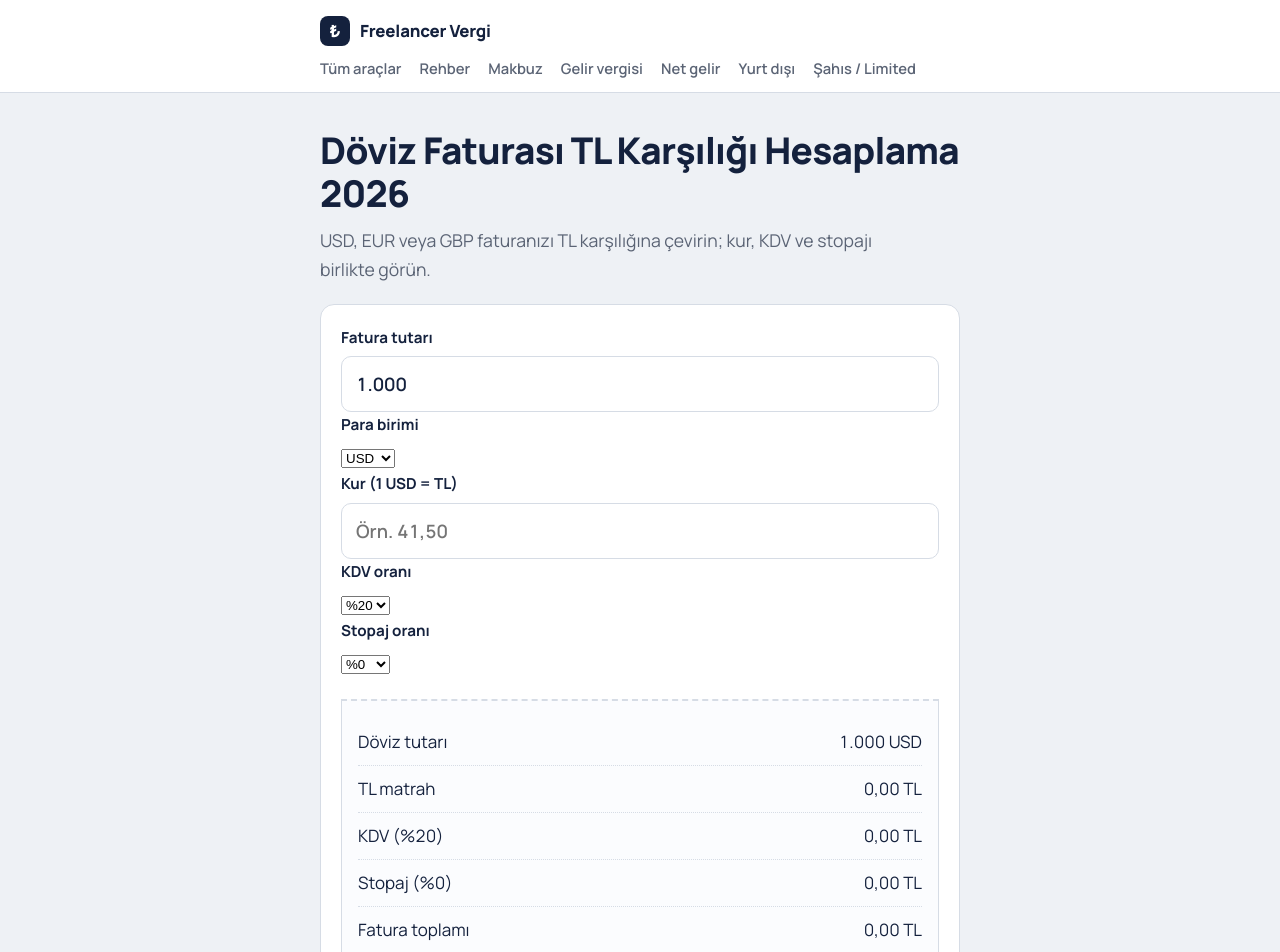
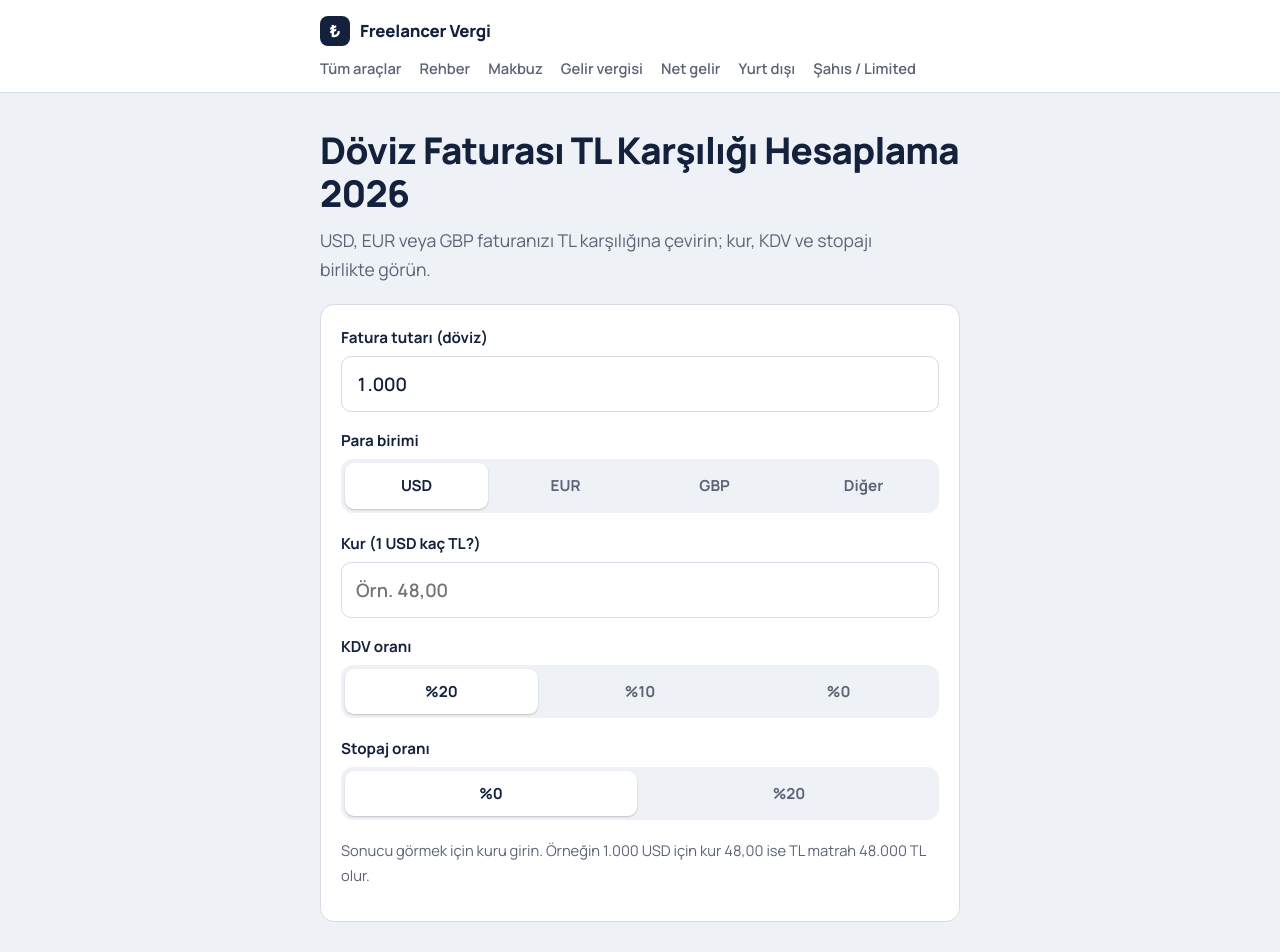
Before and after one commit to yavuzscvk-source/freelancer-vergi, a Next.js app: page /doviz-fatura-tl-karsiligi in a window 1280 px wide. Shown: the top 952 px of the page. Built offline with nearby package versions, Linux system fonts and the light colour scheme.

Commit message:
Update Hesaplayici.js

```diff
--- a/app/doviz-fatura-tl-karsiligi/Hesaplayici.js
+++ b/app/doviz-fatura-tl-karsiligi/Hesaplayici.js
@@ -1,132 +1,109 @@
 "use client";
 
 import { useState } from "react";
-import { sayiyaCevir, tl, oranYazi } from "../../lib/format";
+import { VERGI } from "../../lib/vergi";
+import { sayiyaCevir, tl, eksi, oranYazi } from "../../lib/format";
+
+const PARA_BIRIMLERI = [
+  { kod: "USD", ad: "USD" },
+  { kod: "EUR", ad: "EUR" },
+  { kod: "GBP", ad: "GBP" },
+  { kod: "DIGER", ad: "Diğer" },
+];
+const KDV_ORANLARI = [20, 10, 0];
+const STOPAJ_ORANLARI = [0, Math.round(VERGI.serbestMeslekStopaji * 100)];
 
 export default function Hesaplayici() {
   const [tutar, setTutar] = useState("1.000");
-  const [paraBirimi, setParaBirimi] = useState("USD");
+  const [para, setPara] = useState("USD");
   const [kur, setKur] = useState("");
-  const [kdv, setKdv] = useState("0.20");
-  const [stopaj, setStopaj] = useState("0");
+  const [kdvOrani, setKdvOrani] = useState(20);
+  const [stopajOrani, setStopajOrani] = useState(0);
 
-  const yabanciTutar = sayiyaCevir(tutar);
+  const doviz = sayiyaCevir(tutar);
   const kurDegeri = sayiyaCevir(kur);
+  const hazir = doviz > 0 && kurDegeri > 0;
 
-  const matrah = yabanciTutar * kurDegeri;
-  const kdvTutar = matrah * Number(kdv);
-  const stopajTutar = matrah * Number(stopaj);
-  const toplam = matrah + kdvTutar;
-  const net = toplam - stopajTutar;
+  const matrah = doviz * kurDegeri;
+  const kdv = matrah * (kdvOrani / 100);
+  const toplam = matrah + kdv;
+  const stopaj = matrah * (stopajOrani / 100);
+  const net = toplam - stopaj;
+
+  const birim = para === "DIGER" ? "birim" : para;
+  const dovizYazi = doviz.toLocaleString("tr-TR") + (para === "DIGER" ? "" : " " + para);
 
   return (
     <div className="card">
-      <label htmlFor="doviz-tutar">Fatura tutarı</label>
-      <input
-        id="doviz-tutar"
-        type="text"
-        inputMode="decimal"
-        value={tutar}
-        onChange={(e) => setTutar(e.target.value)}
-      />
+      <label htmlFor="doviz-tutar">Fatura tutarı (döviz)</label>
+      <input id="doviz-tutar" type="text" inputMode="decimal" value={tutar} onChange={(e) => setTutar(e.target.value)} />
 
-      <label htmlFor="para-birimi">Para birimi</label>
-      <select
-        id="para-birimi"
-        value={paraBirimi}
-        onChange={(e) => setParaBirimi(e.target.value)}
-      >
-        <option value="USD">USD</option>
-        <option value="EUR">EUR</option>
-        <option value="GBP">GBP</option>
-        <option value="DIGER">Diğer</option>
-      </select>
-
-      <label htmlFor="kur">
-        Kur (1 {paraBirimi === "DIGER" ? "birim" : paraBirimi} = TL)
-      </label>
-      <input
-        id="kur"
-        type="text"
-        inputMode="decimal"
-        placeholder="Örn. 41,50"
-        value={kur}
-        onChange={(e) => setKur(e.target.value)}
-      />
-
-      <label htmlFor="doviz-kdv">KDV oranı</label>
-      <select
-        id="doviz-kdv"
-        value={kdv}
-        onChange={(e) => setKdv(e.target.value)}
-      >
-        <option value="0">%0</option>
-        <option value="0.10">%10</option>
-        <option value="0.20">%20</option>
-      </select>
-
-      <label htmlFor="doviz-stopaj">Stopaj oranı</label>
-      <select
-        id="doviz-stopaj"
-        value={stopaj}
-        onChange={(e) => setStopaj(e.target.value)}
-      >
-        <option value="0">%0</option>
-        <option value="0.20">%20</option>
-      </select>
-
-      <div className="results">
-        <div className="row">
-          <span>Döviz tutarı</span>
-          <span>
-            {yabanciTutar.toLocaleString("tr-TR")}{" "}
-            {paraBirimi === "DIGER" ? "" : paraBirimi}
-          </span>
+      <div style={{ marginTop: 16 }}>
+        <label>Para birimi</label>
+        <div className="toggle">
+          {PARA_BIRIMLERI.map((p) => (
+            <button key={p.kod} type="button" className={para === p.kod ? "active" : ""} onClick={() => setPara(p.kod)}>
+              {p.ad}
+            </button>
+          ))}
+        </div>
       </div>
 
-        <div className="row">
-          <span>TL matrah</span>
-          <span>{tl(matrah)}</span>
+      <div style={{ marginTop: 16 }}>
+        <label htmlFor="doviz-kur">Kur (1 {birim} kaç TL?)</label>
+        <input id="doviz-kur" type="text" inputMode="decimal" placeholder="Örn. 48,00" value={kur} onChange={(e) => setKur(e.target.value)} />
       </div>
 
-        <div className="row">
-          <span>KDV ({oranYazi(Number(kdv))})</span>
-          <span>{tl(kdvTutar)}</span>
+      <div style={{ marginTop: 16 }}>
+        <label>KDV oranı</label>
+        <div className="toggle">
+          {KDV_ORANLARI.map((o) => (
+            <button key={o} type="button" className={kdvOrani === o ? "active" : ""} onClick={() => setKdvOrani(o)}>
+              %{o}
+            </button>
+          ))}
+        </div>
       </div>
 
-        <div className="row">
-          <span>Stopaj ({oranYazi(Number(stopaj))})</span>
-          <span>{tl(stopajTutar)}</span>
+      <div>
+        <label>Stopaj oranı</label>
+        <div className="toggle">
+          {STOPAJ_ORANLARI.map((o) => (
+            <button key={o} type="button" className={stopajOrani === o ? "active" : ""} onClick={() => setStopajOrani(o)}>
+              %{o}
+            </button>
+          ))}
+        </div>
       </div>
 
-        <div className="row">
-          <span>Fatura toplamı</span>
-          <span>{tl(toplam)}</span>
-        </div>
-
-        <div className="row total">
-          <span>Stopaj sonrası net</span>
-          <span>{tl(net)}</span>
-        </div>
+      {hazir ? (
+        <>
+          <div className="results">
+            <div className="row"><span>Döviz tutarı</span><span>{dovizYazi}</span></div>
+            <div className="row"><span>Kur</span><span>{kurDegeri.toLocaleString("tr-TR", { maximumFractionDigits: 4 })} TL</span></div>
+            <div className="row"><span>TL matrah</span><span>{tl(matrah)}</span></div>
+            <div className="row"><span>KDV ({oranYazi(kdvOrani / 100)})</span><span>{tl(kdv)}</span></div>
+            <div className="row"><span>Fatura toplamı</span><span>{tl(toplam)}</span></div>
+            <div className="row"><span>Stopaj ({oranYazi(stopajOrani / 100)})</span><span>{eksi(stopaj)}</span></div>
+            <div className="row total"><span>Stopaj sonrası net</span><span>{tl(net)}</span></div>
           </div>
 
           <details className="nasil">
             <summary>Bu sonuç nasıl çıktı?</summary>
-
             <ol>
-          <li>
-            TL matrahı = döviz tutarı × kur = <b>{tl(matrah)}</b>
-          </li>
-          <li>
-            KDV = TL matrah × {oranYazi(Number(kdv))} ={" "}
-            <b>{tl(kdvTutar)}</b>
-          </li>
-          <li>
-            Stopaj = TL matrah × {oranYazi(Number(stopaj))} ={" "}
-            <b>{tl(stopajTutar)}</b>
-          </li>
+              <li>TL matrah = döviz tutarı × kur: {dovizYazi} × {kurDegeri.toLocaleString("tr-TR", { maximumFractionDigits: 4 })} = <b>{tl(matrah)}</b></li>
+              <li>KDV = TL matrah × {oranYazi(kdvOrani / 100)}: <b>{tl(kdv)}</b></li>
+              <li>Fatura toplamı = matrah + KDV: {tl(matrah)} + {tl(kdv)} = <b>{tl(toplam)}</b></li>
+              <li>Stopaj = TL matrah × {oranYazi(stopajOrani / 100)}: <b>{tl(stopaj)}</b></li>
+              <li>Net = fatura toplamı − stopaj: {tl(toplam)} − {tl(stopaj)} = <b>{tl(net)}</b></li>
             </ol>
           </details>
+        </>
+      ) : (
+        <p className="muted" style={{ marginTop: 16 }}>
+          Sonucu görmek için kuru girin. Örneğin 1.000 USD için kur 48,00 ise TL matrah 48.000 TL olur.
+        </p>
+      )}
     </div>
   );
 }
```
Lines whose indentation alone changed are shown as unchanged.
